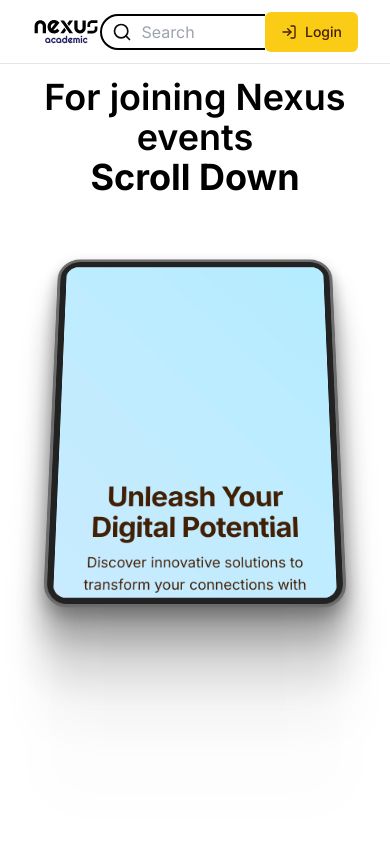
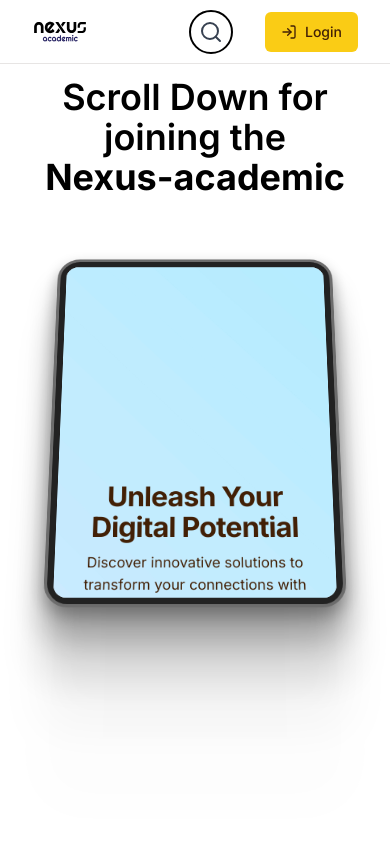
Before and after one commit to Abhyuday28/Nexus, a Next.js app: page / in a window 390 px wide. Shown: the top 844 px of the page. Built offline with nearby package versions, Linux system fonts and the light colour scheme; no server answers.

Commit message:
fix the searchbar responsiveness

```diff
--- a/app/page.js
+++ b/app/page.js
@@ -8,9 +8,9 @@ export default function Component() {
         titleComponent={
           <>
             <h1 className="text-4xl font-semibold text-black dark:text-white">
-              For joining Nexus events <br />
+            Scroll Down for joining the <br />
               <span className="text-4xl md:text-[6rem] font-bold mt-1 leading-none">
-                Scroll Down
+              Nexus-academic
               </span>
             </h1>
           </>
--- a/components/SearchBar.js
+++ b/components/SearchBar.js
@@ -1,25 +1,51 @@
-import React from 'react'
-import Image from "next/image";
-import { Search } from 'lucide-react';
+// import React from 'react'
+// import Image from "next/image";
+// import { Search } from 'lucide-react';
+
+// const SearchBar = () => {
+//   return (
+//     <div className="relative overflow-hidden">
+//       {/* hidden xl:block  */}
+//     <input
+//       type="text"
+//       className="bg-transparent border-2 border-black rounded-full p-1 px-4 pl-10"
+//       placeholder="Search"
+//     />
+//     <Search className="absolute top-1/2 -translate-y-1/2 left-3 w-5 h-5"/>
+//     {/* <Image
+//       src="/search.svg"
+//       width={20}
+//       height={20}
+//       alt="Search"
+//       className="absolute top-1/2 -translate-y-1/2 left-3 w-5 h-5"
+//     /> */}
+//   </div>
+//   )
+// }
+
+// export default SearchBar
+
+import React from "react";
+import { Search } from "lucide-react";
 
 const SearchBar = () => {
   return (
-    <div className="relative overflow-hidden">
-    <input
-      type="text"
-      className="bg-transparent border-2 border-black rounded-full p-1 px-4 pl-10"
-      placeholder="Search"
-    />
-    <Search className="absolute top-1/2 -translate-y-1/2 left-3 w-5 h-5"/>
-    {/* <Image
-      src="/search.svg"
-      width={20}
-      height={20}
-      alt="Search"
-      className="absolute top-1/2 -translate-y-1/2 left-3 w-5 h-5"
-    /> */}
-  </div>
-  )
-}
+    <div className="px-6 relative w-full flex justify-end items-center overflow-hidden">
+      {/* Show only icon on small screens */}
+      <button className="block sm:hidden p-2 border-2 border-black rounded-full mr-2">
+        <Search className="w-6 h-6 text-gray-700" />
+      </button>
+      {/* Show input with icon on md and up */}
+      <div className="hidden sm:block relative w-auto">
+        <input
+          type="text"
+          className="bg-transparent border-2 border-black rounded-full p-1 px-4 pl-10 text-sm sm:text-base focus:outline-none transition-all duration-200"
+          placeholder="Search"
+        />
+        <Search className="absolute top-1/2 -translate-y-1/2 left-3 w-5 h-5 text-gray-500 pointer-events-none" />
+      </div>
+    </div>
+  );
+};
 
-export default SearchBar
+export default SearchBar;
--- a/components/facultyCard.js
+++ b/components/facultyCard.js
@@ -34,3 +34,22 @@ export default async function FacultyCard() {
     </Card>
   ) : null;
 }
+
+
+{/* <ul role="list">
+  {#each people as person}
+    <li class="group/item hover:bg-slate-100 ...">
+      <img src="{person.imageUrl}" alt="" />
+      <div>
+        <a href="{person.url}">{person.name}</a>
+        <p>{person.title}</p>
+      </div>
+      <a class="group/edit invisible hover:bg-slate-200 group-hover/item:visible ..." href="tel:{person.phone}">
+        <span class="group-hover/edit:text-gray-700 ...">Call</span>
+        <svg class="group-hover/edit:translate-x-0.5 group-hover/edit:text-slate-500 ...">
+          <!-- ... -->
+        </svg>
+      </a>
+    </li>
+  {/each}
+</ul> */}
```
Also changed, not shown: components/home-card.jsx (+0 -17 lines), 1 other file (tests, documents, lock files or other folders).
